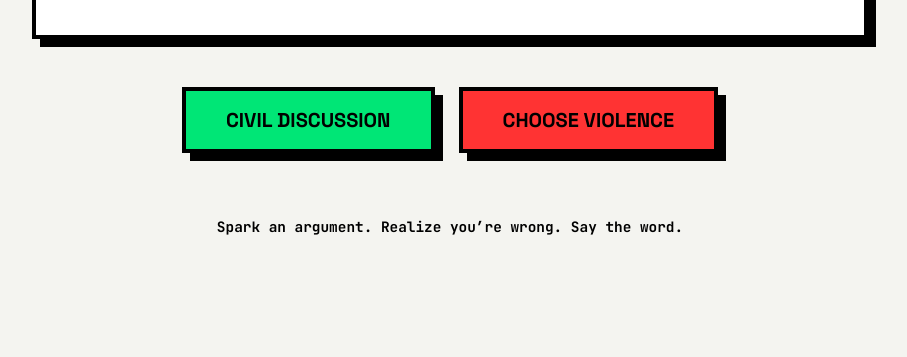
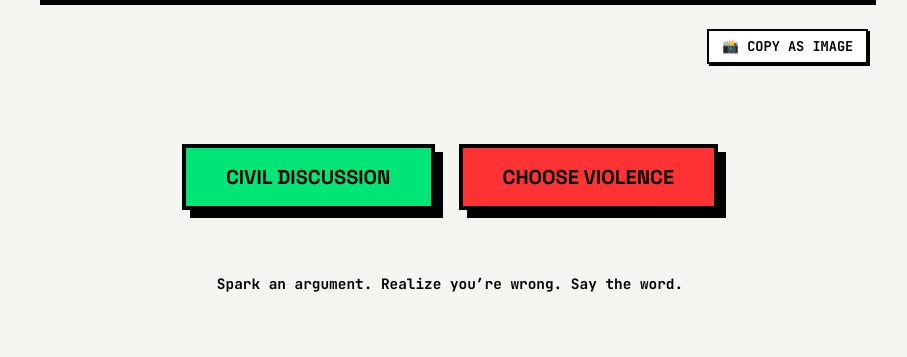
Before and after one commit to Asifdotexe/doh, a website built with Vite: page index.html in a window 1280 px wide. Shown: the part 513-870 px from the top of the page, without its empty margins (190-1097 px from the left). Before the commit the page ends 813 px from the top, so only its background shows below. Built offline with nearby package versions, Linux system fonts and the light colour scheme.

Commit message:
feat: implement copy to image with html2canvas

```diff
--- a/index.html
+++ b/index.html
@@ -45,6 +45,9 @@
           </div>
           <h2 class="topic-text" id="topic-text">Select your flavor of discourse below.</h2>
           <div class="watermark" id="watermark">Do'h - Spark an argument.</div>
+        </div>
+
+        <div class="share-actions">
           <button id="btn-copy-image" class="btn-icon" aria-label="Copy as Image" title="Copy as Image">📸 COPY AS IMAGE</button>
         </div>
 
--- a/style.css
+++ b/style.css
@@ -114,6 +114,46 @@ body {
 
 .brutalist-select:focus {
   background-color: var(--primary-color);
+}
+
+.watermark {
+  display: none;
+  margin-top: 2rem;
+  font-family: 'JetBrains Mono', monospace;
+  font-weight: 700;
+  font-size: 0.9rem;
+  color: var(--text-color);
+  text-align: right;
+  opacity: 0.8;
+}
+
+.share-actions {
+  display: flex;
+  justify-content: flex-end;
+  margin-bottom: 2rem;
+  margin-top: -1rem; /* Pull it slightly closer to the card */
+}
+
+#btn-copy-image {
+  background: #FFFFFF;
+  border: 2px solid var(--text-color);
+  color: var(--text-color);
+  font-family: 'JetBrains Mono', monospace;
+  font-size: 0.85rem;
+  font-weight: 700;
+  padding: 0.4rem 0.8rem;
+  cursor: pointer;
+  box-shadow: 2px 2px 0 var(--text-color);
+  transition: all 0.1s;
+}
+
+#btn-copy-image:hover {
+  background-color: var(--primary-color);
+}
+
+#btn-copy-image:active {
+  transform: translate(2px, 2px);
+  box-shadow: 0 0 0 var(--text-color);
 }
 
 .main-content {
```
